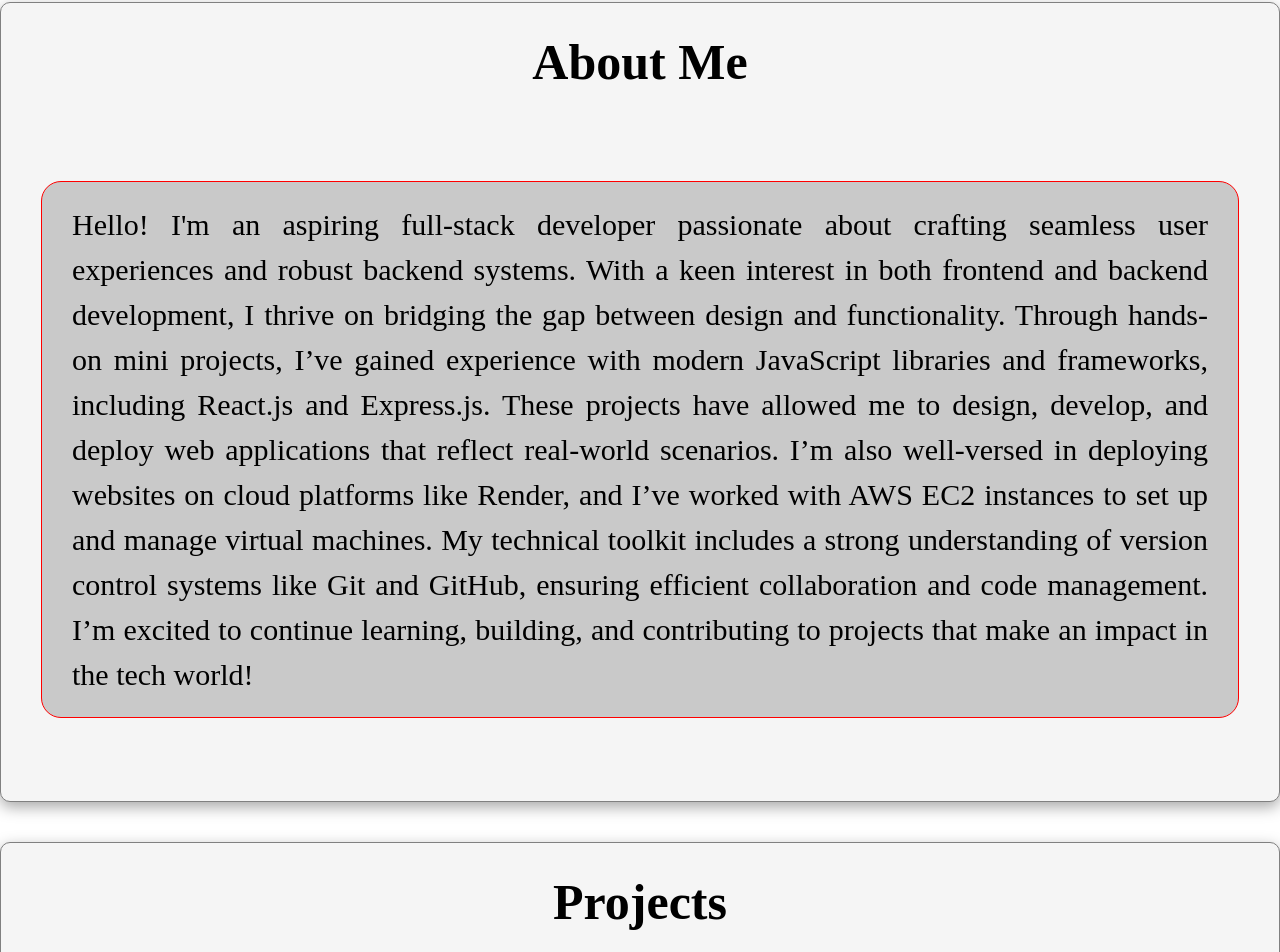
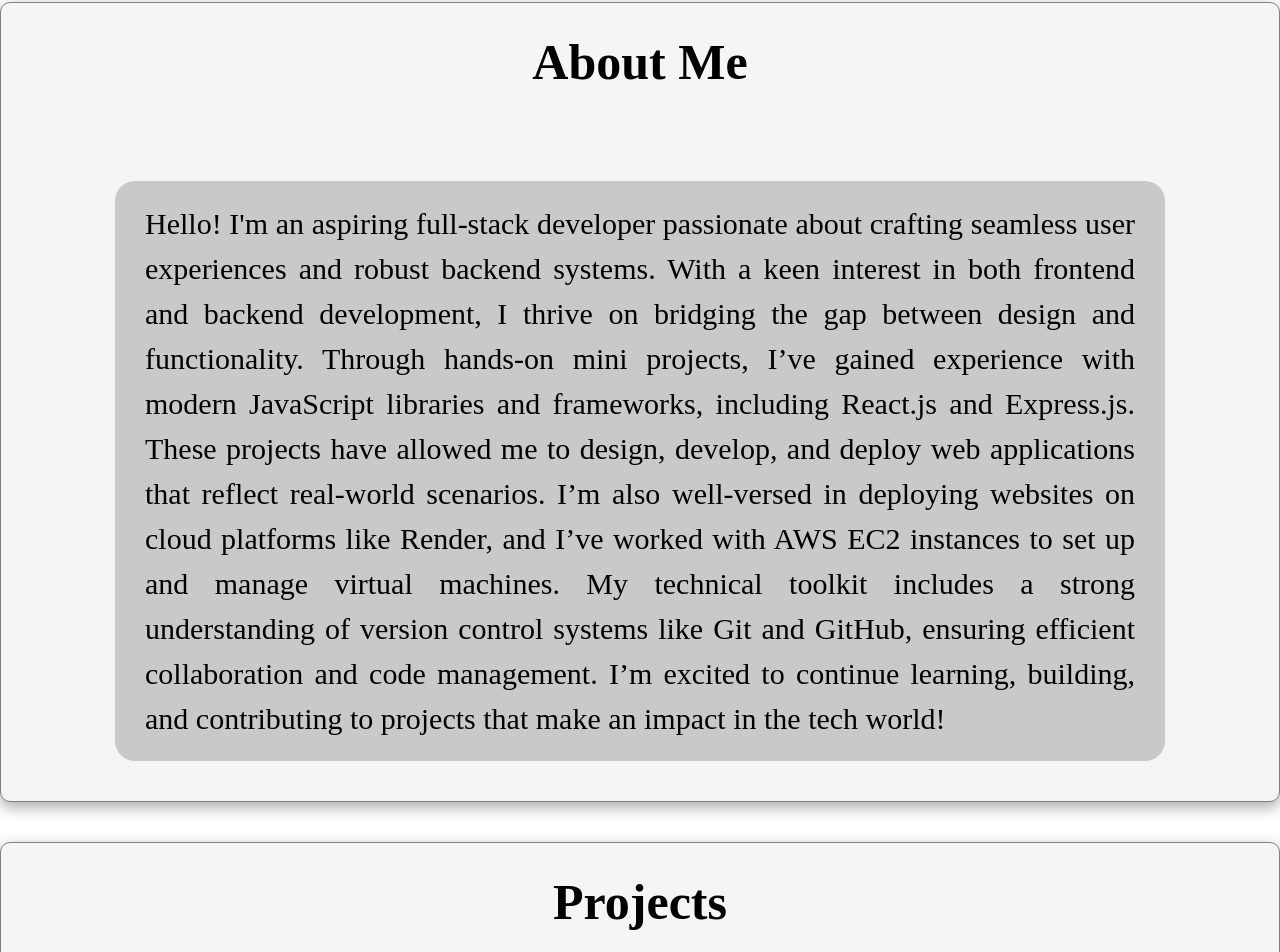
Before and after one commit to tadanama/portfolio, a React (Vite) app: page / in a window 1280 px wide. Shown: the part 983-1935 px from the top of the page. Built offline with nearby package versions, Linux system fonts and the light colour scheme.

Commit message:
Remove red border and decrease .about-description div width

```diff
--- a/src/index.css
+++ b/src/index.css
@@ -150,8 +150,7 @@ section#about {
 		text-align: justify;
 		font-size: 30px;
 		margin-top: 90px;
-		max-width: 90ch;
-		border: 1px solid red;
+		max-width: 70ch;
 		margin-inline: auto;
 		padding: 20px 30px;
 		border-radius: 20px;
```
